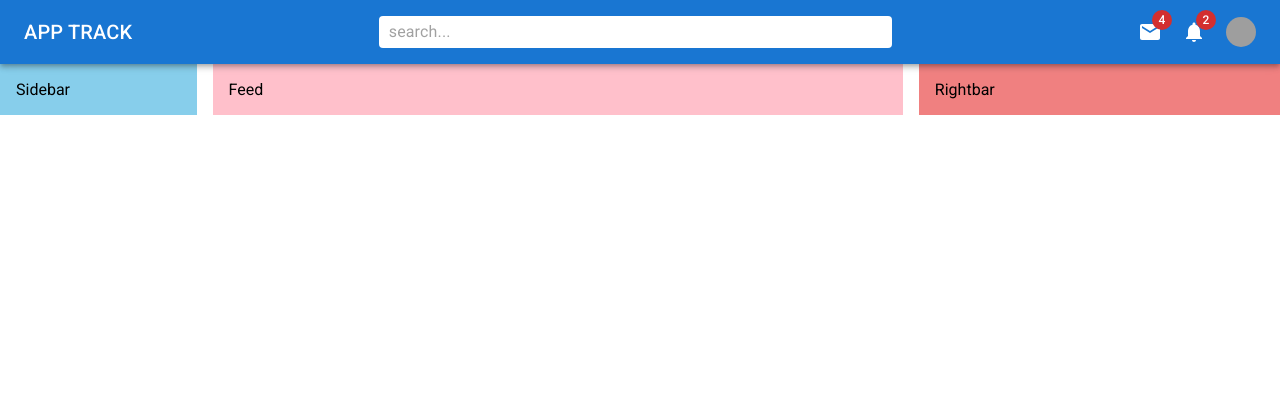
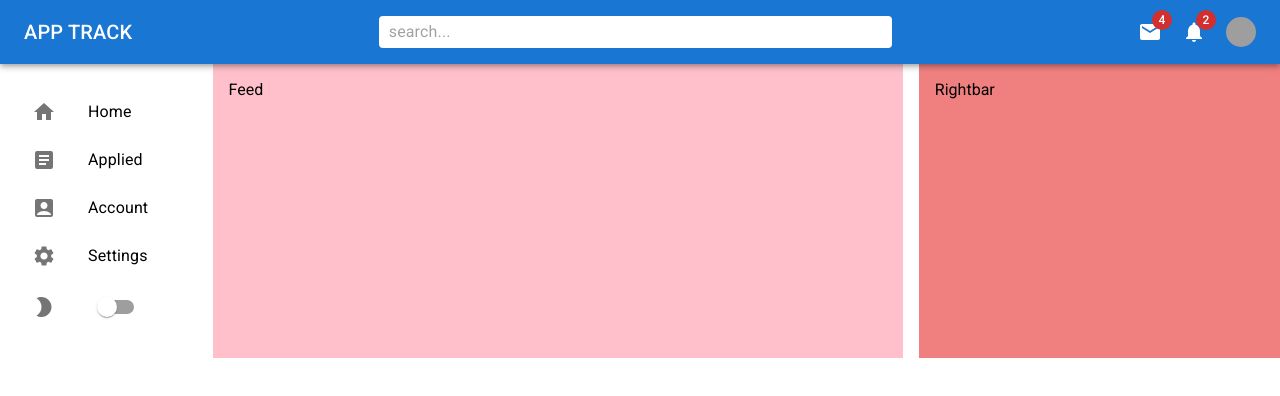
Before and after one commit to sb242/mui-tutorial, a React (Create React App) app: page / in a window 1280 px wide. Shown: the top 396 px of the page. Built offline with nearby package versions, Linux system fonts and the light colour scheme; grey boxes are pictures that could not be loaded.

Commit message:
updated sidebar to include our options

```diff
--- a/src/components/Sidebar.jsx
+++ b/src/components/Sidebar.jsx
@@ -1,15 +1,67 @@
-import { Box } from "@mui/material";
+import {
+  AccountBox,
+  Article,
+  Home,
+  Inbox,
+  ModeNight,
+  Settings,
+} from "@mui/icons-material";
+import {
+  Box,
+  List,
+  ListItem,
+  ListItemButton,
+  ListItemIcon,
+  ListItemText,
+  Switch,
+} from "@mui/material";
 import React from "react";
 
 const Sidebar = () => {
   return (
-    <Box
-      bgcolor="skyblue"
-      flex={1}
-      p={2}
-      sx={{ display: { xs: "none", sm: "block" } }}
-    >
-      Sidebar
+    <Box flex={1} p={2} sx={{ display: { xs: "none", sm: "block" } }}>
+      <List>
+        <ListItem disablePadding>
+          <ListItemButton component="a" href="#home">
+            <ListItemIcon>
+              <Home />
+            </ListItemIcon>
+            <ListItemText primary="Home" />
+          </ListItemButton>
+        </ListItem>
+        <ListItem disablePadding>
+          <ListItemButton component="a" href="#applied">
+            <ListItemIcon>
+              <Article />
+            </ListItemIcon>
+            <ListItemText primary="Applied" />
+          </ListItemButton>
+        </ListItem>
+        <ListItem disablePadding>
+          <ListItemButton component="a" href="#account">
+            <ListItemIcon>
+              <AccountBox />
+            </ListItemIcon>
+            <ListItemText primary="Account" />
+          </ListItemButton>
+        </ListItem>
+        <ListItem disablePadding>
+          <ListItemButton component="a" href="#settings">
+            <ListItemIcon>
+              <Settings />
+            </ListItemIcon>
+            <ListItemText primary="Settings" />
+          </ListItemButton>
+        </ListItem>
+        <ListItem disablePadding>
+          <ListItemButton component="a" href="#settings">
+            <ListItemIcon>
+              <ModeNight />
+            </ListItemIcon>
+            <Switch />
+          </ListItemButton>
+        </ListItem>
+      </List>
     </Box>
   );
 };
```
